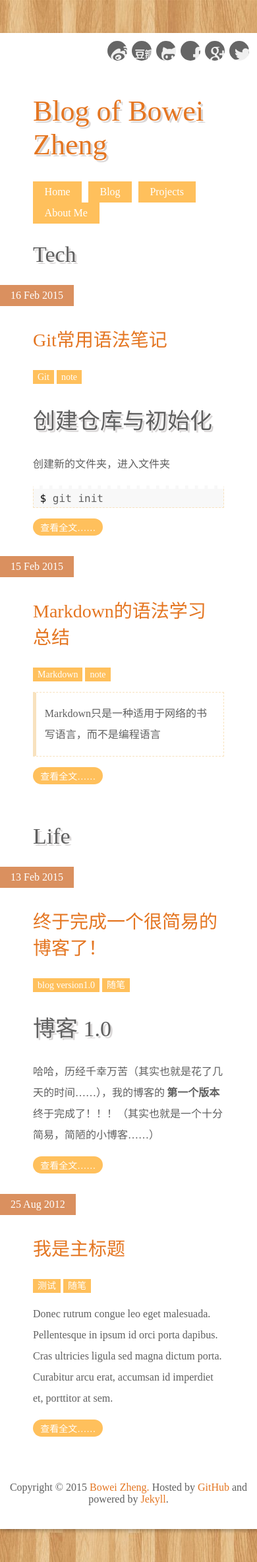
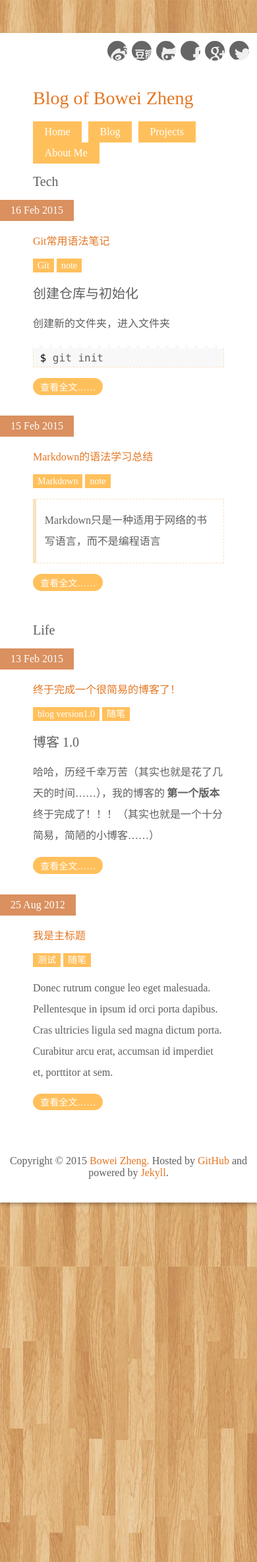
Before and after one commit to wynn719/blog, a Jekyll site: the page built from index.html, in a window 390 px wide. Shown: the whole page at 66% size. Built offline with Jekyll 4.4.1, drawn with Linux system fonts in a browser that asks for light colours; comment, search, counter and statistics services are not loaded.

Commit message:
update default.css

```diff
--- a/css/default.css
+++ b/css/default.css
@@ -4,6 +4,7 @@
 @colordef gainsboro 亮灰 rgb(231,227,219)
 @colordef chocolate 巧克力 rgb(228,118,34)
 @colordef peru 秘鲁色 rgb(171,120,86)
+ text-shadow: 0px 1px #ffffff,3px 3px 0px #dad7d7
 */
 
 /* reset */
@@ -17,13 +18,6 @@ body{
 	font-family: "微软雅黑","Microsoft Yahei","宋体",Serif;
 }
 h1,h2,h3,h4,h5,h6{ font-weight: normal;}
-h1{ font-size: 2.75em; text-shadow: 0px 1px #ffffff,3px 3px 0px #dad7d7}
-h2{ font-size: 2.125em; text-shadow: 0px 1px #ffffff,3px 3px 0px #dad7d7}
-h3{ font-size: 1.75em; }
-h4{ font-size: 1.25em; }
-h5{ font-size: 1em; }
-h6{ font-size: 0.875em; }
-img{width: 100%;height: 100%;}
 
 /* global */
 *{
@@ -36,11 +30,6 @@ img{width: 100%;height: 100%;}
 a{
 	text-decoration:none;
 	color: rgb(228,118,34);
-	transition-duration: 0.8s;
-		-webkit-transition-duration: 0.8s;
-		-moz-transition-duration: 0.8s;
-		-ms-transition-duration: 0.8s;
-		-o-transition-duration: 0.8s;
 }
 a:link, a:visited{
 }
@@ -93,16 +82,34 @@ code{
 	#wrapper{
 		width: 78.1%;
 	}
+	h1{ font-size: 2.75em;}
+	h2{ font-size: 2.125em; }
+	h3{ font-size: 1.75em; }
+	h4{ font-size: 1.25em; }
+	h5{ font-size: 1em; }
+	h6{ font-size: 0.875em; }
 }
 @media screen and ( max-width: 720px ) {
 	#wrapper{
 		width: 83.3%;
 	}
+	h1{ font-size: 2.125em; }
+	h2{ font-size: 1.75em; }
+	h3{font-size: 1.25em; }
+	h4{ font-size: 1em; }
+	h5{ font-size: 0.875em; }
+	h6{ font-size: 0.875em; }
 }
 @media screen and ( max-width: 480px ) {
 	#wrapper{
 		width: 100%;
 	}
+	h1{ font-size: 1.75em; }
+	h2{font-size: 1.25em; }
+	h3{ font-size: 1em; }
+	h4{ font-size: 0.875em; }
+	h5{ font-size: 0.875em; }
+	h6{ font-size: 0.875em; }
 }
 img{
 	max-width: 100%;
@@ -116,11 +123,6 @@ img{
 	background-color: white;
 	box-shadow: 0 3px 5px rgba(0,0,0,0.26);
 		-moz-box-shadow: 0 3px 5px rgba(0,0,0,0.26);
-	transition-duration: 0.8s;
-		-webkit-transition-duration: 0.8s;
-		-moz-transition-duration: 0.8s;
-		-ms-transition-duration: 0.8s;
-		-o-transition-duration: 0.8s;
 }
 
 /* about_author */
@@ -147,11 +149,6 @@ img{
 	float: left;
 	border-radius: 20px;
 		-moz-border-radius:5px; /* Old Firefox */
-	transition-duration: 0.8s;
-		-webkit-transition-duration: 0.8s;
-		-moz-transition-duration: 0.8s;
-		-ms-transition-duration: 0.8s;
-		-o-transition-duration: 0.8s;
 }
 .social-ele:hover{
 	width: 40px;
@@ -204,10 +201,6 @@ img{
 .nav a:hover{
 	background-color: rgb(255, 110, 0);
 	transition-duration: 0.8s;
-		-webkit-transition-duration: 0.8s;
-		-moz-transition-duration: 0.8s;
-		-ms-transition-duration: 0.8s;
-		-o-transition-duration: 0.8s;
 }
 
 /* content */
```
